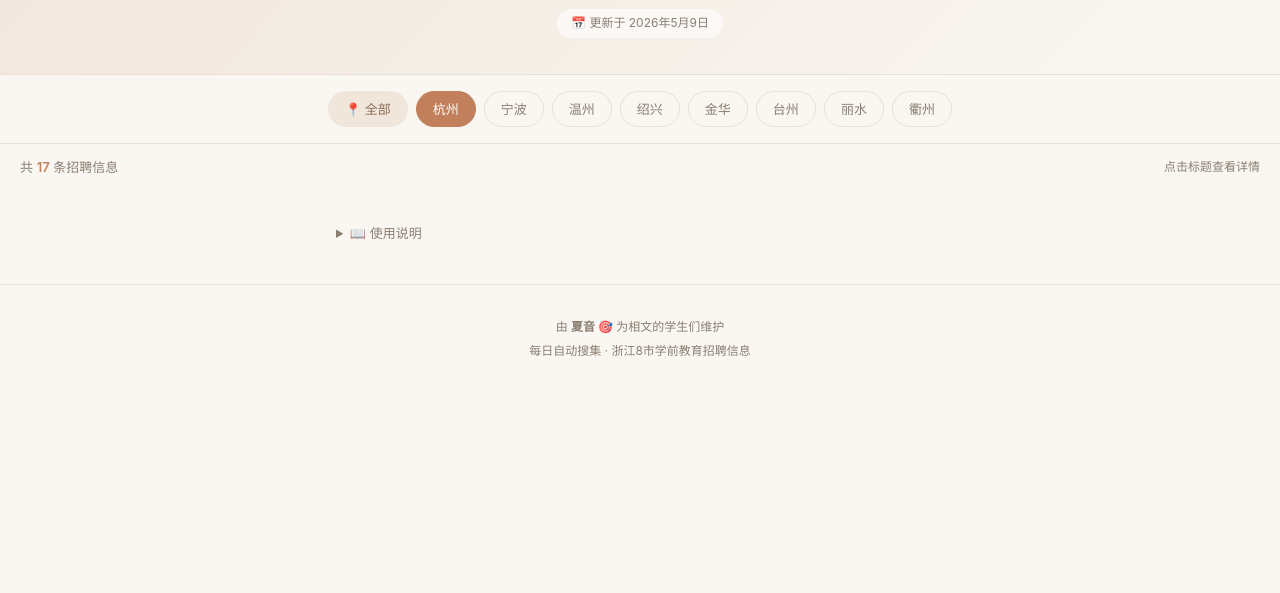
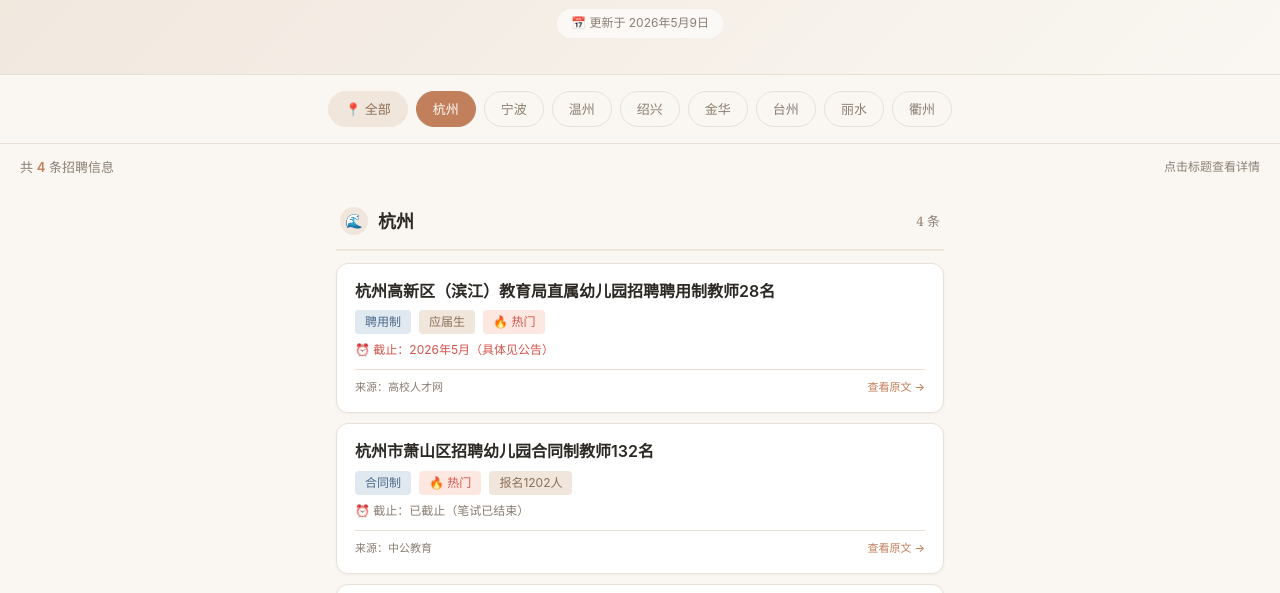
Before and after one commit to 2073301086yxw-png/zhejiang-preschool-jobs, a plain HTML site: page index.html in a window 1280 px wide. Both pictures are taken after a click on the link "杭州". Shown: the part 130-723 px from the top of the page. Drawn offline with Linux system fonts and the light colour scheme.

Commit message:
fix: city filter mapping

```diff
--- a/index.html
+++ b/index.html
@@ -664,19 +664,36 @@ function render() {
 render();
 
 // ===== 城市筛选 =====
+// 城市名映射
+const CITY_MAP = {
+  'hangzhou': '杭州',
+  'ningbo': '宁波',
+  'wenzhou': '温州',
+  'shaoxing': '绍兴',
+  'jinhua': '金华',
+  'taizhou': '台州',
+  'lishui': '丽水',
+  'quzhou': '衢州'
+};
+
 document.querySelectorAll('.city-tab').forEach(tab => {
   tab.addEventListener('click', function(e) {
     e.preventDefault();
     document.querySelectorAll('.city-tab').forEach(t => t.classList.remove('active'));
     this.classList.add('active');
 
-    const target = this.getAttribute('href').slice(1);
-    if (target === 'all') {
+    const targetKey = this.getAttribute('href').slice(1);
+    if (targetKey === 'all') {
       document.querySelectorAll('.city-section').forEach(s => s.style.display = 'block');
+      document.getElementById('totalCount').textContent = JOBS.length;
     } else {
+      const targetCity = CITY_MAP[targetKey] || targetKey;
       document.querySelectorAll('.city-section').forEach(s => {
-        s.style.display = s.dataset.city === target ? 'block' : 'none';
+        s.style.display = s.dataset.city === targetCity ? 'block' : 'none';
       });
+      // 更新统计数
+      const filteredCount = JOBS.filter(j => j.city === targetCity).length;
+      document.getElementById('totalCount').textContent = filteredCount;
     }
   });
 });
```
